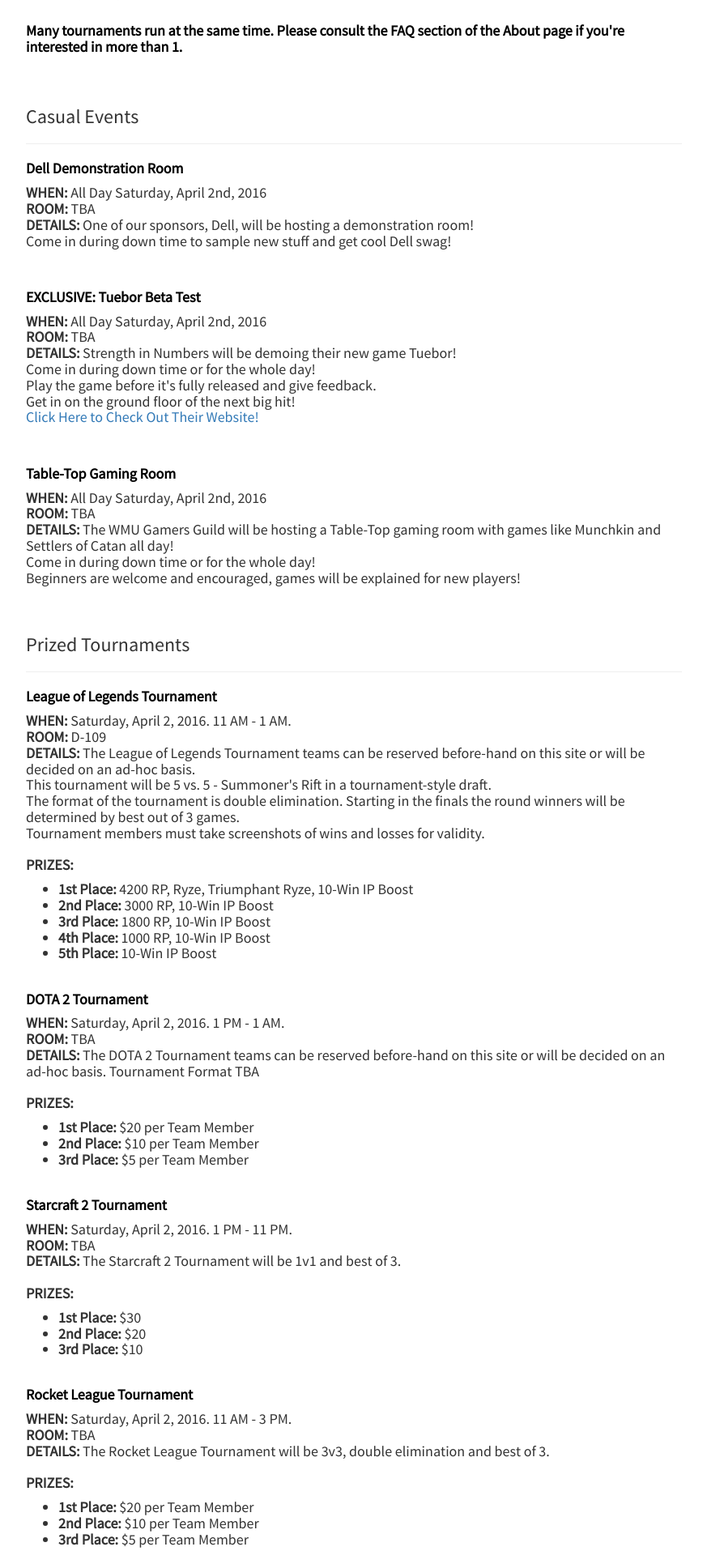
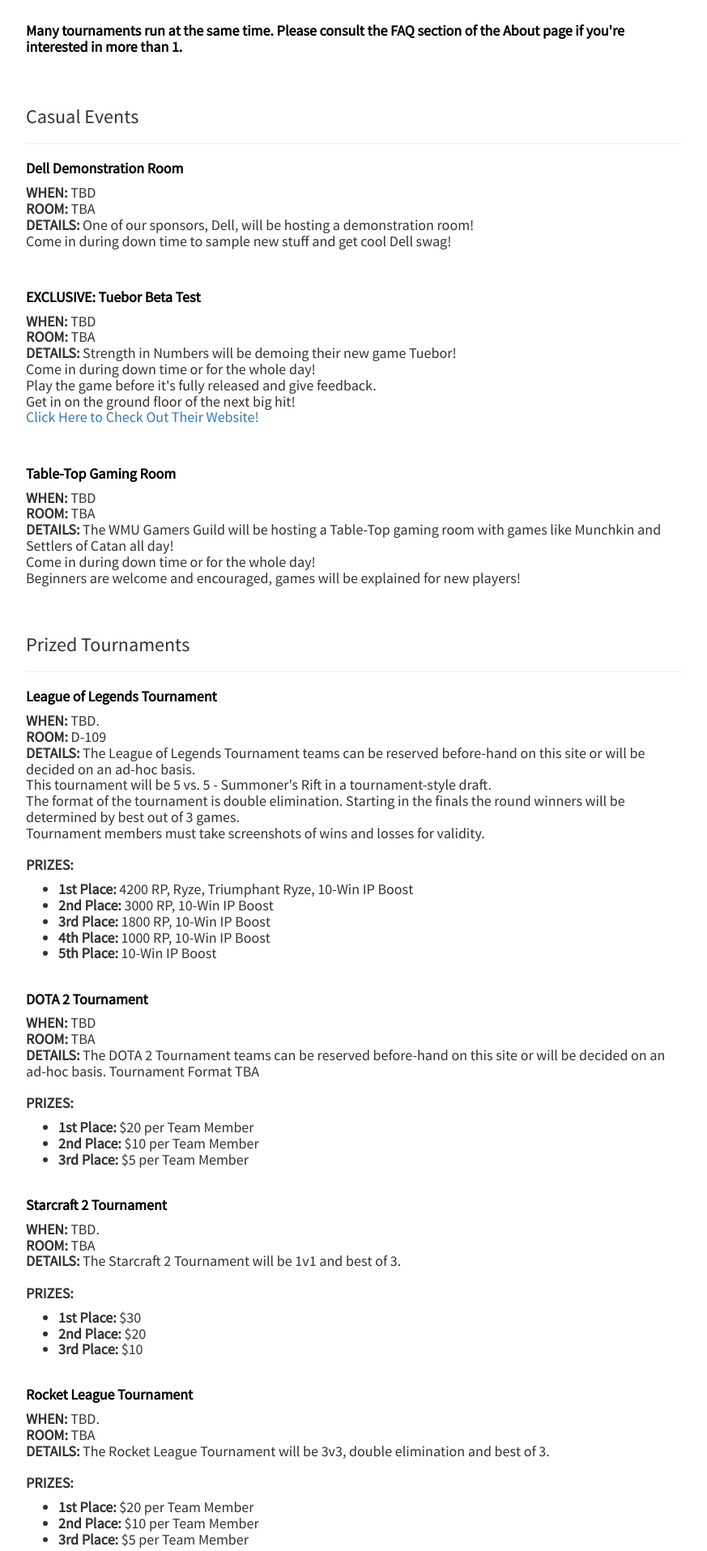
Before and after one commit to ccowmu/whatistheplan.com, a Django app: page /events/ in a window 1280 px wide. Shown: the part 459-2374 px from the top of the page at 81% size, without its empty margins (203-1076 px from the left). Run offline with Django 3.2, Linux system fonts and the light colour scheme; some libraries are stand-ins or nearby versions.

Commit message:
Changed some dates to be accurate for Fall PLAN 25, set TBD for event times until they are determined

```diff
--- a/whatistheplan/templates/about.html
+++ b/whatistheplan/templates/about.html
@@ -19,7 +19,7 @@
 
     <h3 class="h3"><strong>When is PLAN?</strong></h3><hr>
     <p>
-    PLAN 24 will be on April 2nd, 2016.<br>
+    PLAN 25 will be on November 25th, 2016<br>
     PLAN is hosted near the end of Fall and Spring semesters at WMU.<br>
     For timing and scheduling information, go to <a href="/events">events</a>.<br><br>
 
--- a/whatistheplan/templates/events.html
+++ b/whatistheplan/templates/events.html
@@ -18,7 +18,7 @@
 			  <p style="font-size:17px; color:#000000"><br><b>Many tournaments run at the same time. Please consult the FAQ section of the About page if you're interested in more than 1.</b></p><br>
 			  <h3 class="h3">Casual Events<hr>
                           <p style="font-size:17px; color:#000000"><b>Dell Demonstration Room</b></p>
-                          <p><b>WHEN:</b> All Day Saturday, April 2nd, 2016
+                          <p><b>WHEN:</b> TBD
                           <br><b>ROOM:</b> TBA
                           <br><b>DETAILS:</b> One of our sponsors, Dell, will be hosting a demonstration room!
                           <br>Come in during down time to sample new stuff and get cool Dell swag!
@@ -27,7 +27,7 @@
                           <br>
 
                           <p style="font-size:17px; color:#000000"><b>EXCLUSIVE: Tuebor Beta Test</b></p>
-                          <p><b>WHEN:</b> All Day Saturday, April 2nd, 2016
+                          <p><b>WHEN:</b> TBD
                           <br><b>ROOM:</b> TBA
                           <br><b>DETAILS:</b> Strength in Numbers will be demoing their new game Tuebor!
                           <br>Come in during down time or for the whole day!
@@ -40,7 +40,7 @@
 
 
 			  <p style="font-size:17px; color:#000000"><b>Table-Top Gaming Room</b></p>
-			  <p><b>WHEN:</b> All Day Saturday, April 2nd, 2016
+			  <p><b>WHEN:</b> TBD
 			  <br><b>ROOM:</b> TBA
 			  <br><b>DETAILS:</b> The WMU Gamers Guild will be hosting a Table-Top gaming room with games like Munchkin and Settlers of Catan all day!
 			  <br>Come in during down time or for the whole day!
@@ -50,7 +50,7 @@
 			  <br>
 			  <h3 class="h3">Prized Tournaments<hr>
 			  <p style="font-size:17px; color:#000000"><b>League of Legends Tournament</b></p>
-			  <p><b>WHEN:</b> Saturday, April 2, 2016. 11 AM - 1 AM.
+			  <p><b>WHEN:</b> TBD.
 			  <br><b>ROOM:</b> D-109
 			  <br><b>DETAILS:</b> The League of Legends Tournament teams can be reserved before-hand on this site or will be decided on an ad-hoc basis.
 			  <br> This tournament will be 5 vs. 5 - Summoner's Rift in a tournament-style draft.
@@ -78,7 +78,7 @@
 			  <br>
 
 			  <p style="font-size:17px; color:#000000"><b>DOTA 2 Tournament</b></p>
-			  <p><b>WHEN:</b> Saturday, April 2, 2016. 1 PM - 1 AM.
+			  <p><b>WHEN:</b> TBD
 			  <br><b>ROOM:</b> TBA
 			  <br><b>DETAILS:</b> The DOTA 2 Tournament teams can be reserved before-hand on this site or will be decided on an ad-hoc basis. Tournament Format TBA
 			  <br><br><b>PRIZES:</b><br>
@@ -97,7 +97,7 @@
 			  </p>
 			  <br>
 			  <p style="font-size:17px; color:#000000"><b>Starcraft 2 Tournament</b></p>
-			  <p><b>WHEN:</b> Saturday, April 2, 2016. 1 PM - 11 PM.
+			  <p><b>WHEN:</b> TBD.
 			  <br><b>ROOM:</b> TBA
 			  <br><b>DETAILS:</b> The Starcraft 2 Tournament will be 1v1 and best of 3.
 			  <br><br><b>PRIZES:</b><br>
@@ -116,7 +116,7 @@
 			  </p>
 			  <br>
 			  <p style="font-size:17px; color:#000000"><b>Rocket League Tournament</b></p>
-			  <p><b>WHEN:</b> Saturday, April 2, 2016. 11 AM - 3 PM.
+			  <p><b>WHEN:</b> TBD.
 			  <br><b>ROOM:</b> TBA
 			  <br><b>DETAILS:</b> The Rocket League Tournament will be 3v3, double elimination and best of 3.
 			  <br><br><b>PRIZES:</b><br>
@@ -134,7 +134,7 @@
 			  </p>
 			  <br>
 			  <p style="font-size:17px; color:#000000"><b>CS:GO Tournament</b></p>
-			  <p><b>WHEN:</b> Saturday, April 2, 2016. 12PM - 1 AM.
+			  <p><b>WHEN:</b> TBD
 			  <br><b>ROOM:</b> TBA
 			  <br><b>DETAILS:</b>Best of 3. Double Elimination. The CS:GO Tournament teams can be reserved before-hand on this site or will be decided on an ad-hoc basis.
 			  <br><br><b>PRIZES:</b><br>
@@ -152,7 +152,7 @@
 			  </p>
 			  <br>
 			  <p style="font-size:17px; color:#000000"><b>Street Fighter 5 Tournament</b></p>
-			  <p><b>WHEN:</b> Saturday, April 2, 2016. 6 PM - 11 PM.
+			  <p><b>WHEN:</b> TBD.
 			  <br><b>ROOM:</b> TBA
 			  <br><b>DETAILS:</b>The tournament will be in 1v1 format, best 2 out of 3.
 			  <br><br><b>PRIZES:</b><br>
@@ -171,7 +171,7 @@
 			  </p>
 			  <br>
 			  <p style="font-size:17px; color:#000000"><b>Super Smash Bros. Tournament</b></p>
-			  <p><b>WHEN:</b> Saturday, April 2, 2016. 12 PM - 5 PM.
+			  <p><b>WHEN:</b> TBD.
 			  <br><b>ROOM:</b> D-109
 			  <br><b>DETAILS:</b> Our Super Smash Bros. tournament is brought to you with the help of <a href="https://www.facebook.com/kzoosmash" shape="rect" target="_blank">KZOO Smash</a>.
 			  <br>The tournament will be using the Project M version of Smash. 1v1. Other tournament details to be decided.
@@ -191,7 +191,7 @@
 			  </p>
 			  <br>
 			  <p style="font-size:17px; color:#000000"><b>Magic: The Gathering Tournament</b></p>
-			  <p><b>WHEN:</b> Saturday, April 2, 2016. 7 PM - 1 AM.
+			  <p><b>WHEN:</b> TBD
 			  <br><b>ROOM:</b> TBA
 			  <br><b>DETAILS:</b> The format of the Magic: The Gathering Tournament will be a booster draft. Bring $10 for purchasing cards.
 			  <br><br><b>PRIZES:</b><br>
@@ -209,7 +209,7 @@
 			  </p>
 			  <br>
 			  <p style="font-size:17px; color:#000000"><b>Hearthstone Tournament</b></p>
-			  <p><b>WHEN:</b> Saturday, April 2, 2016. 3 PM - 7 PM.
+			  <p><b>WHEN:</b> TBD
 			  <br><b>ROOM:</b> TBA
 			  <br><b>DETAILS:</b> 1v1, best of 3 and double elimination
 			  <br><br><b>PRIZES:</b><br>
--- a/whatistheplan/templates/home.html
+++ b/whatistheplan/templates/home.html
@@ -11,7 +11,7 @@
     <p>PLAN (Parkview LAN Party) is a semiannual LAN Party Hosted by the Computer Club of Western Michigan University at the Parkview Engineering Campus. Last year we served over 150 attendees and gave away hundreds of dollars in prizes. This year the sponsors have grown and we intend to do way better. Please check out our wonderful sponsors on our sponsors page!
     </p>
     <h2>
-    <br>Join us <b style="font-size:25px">April 2nd and April 3rd for PLAN24</b>
+    <br>Join us <b style="font-size:25px">November 25th for PLAN 25!</b>
               </h2>
               <p>Tickets are $10, but that is for the whole weekend! You can register for multiple tournaments as long as the times don't conflict.</p>
 	      <p>Information about each event/tournament can be found <a href="./events.html" shape="rect">here</a>.</p>
```
Also changed, not shown: whatistheplan/templates/sponsors.html (+6 -5 lines).
